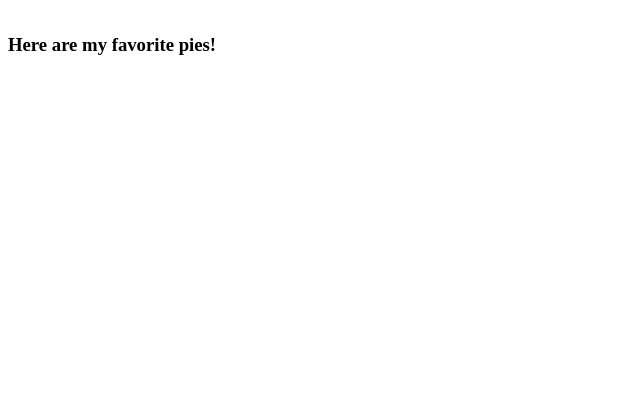
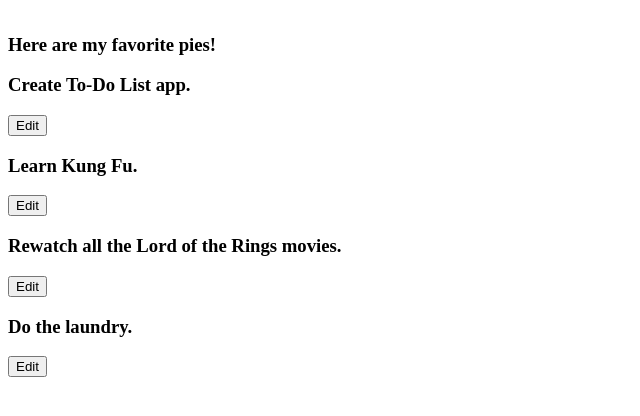
Before and after one commit to markkariuki/meal-tracker, an Angular app: page / in a window 1280 px wide. Shown: the top 416 px of the page, without its empty margins (0-640 px from the left). Built offline with nearby package versions, Linux system fonts and the light colour scheme.

Commit message:
add change to the file

```diff
--- a/src/app/app.component.html
+++ b/src/app/app.component.html
@@ -1,15 +1,10 @@
 <!--The content below is only a placeholder and can be replaced.-->
 <h1>{{title}}</h1>
-<app-meal-lists></app-meal-lists>
-<div *ngIf="selectedTask">
-    <h1>Edit Task</h1>
-    <div>
-      <label>Enter Task Description:</label>
-      <input [(ngModel)]="selectedTask.description">
-    </div>
-    <div>
-      <label>Enter Task ID:</label>
-      <input [(ngModel)]="selectedTask.id">
-      <button (click)="finishedEditing()">Done</button>
-    </div>
-  </div>
+<app-meal-lists
+[childTaskList]="masterTaskList"
+   (clickSender)="showDetails($event)"
+></app-meal-lists>
+<app-edit-meals
+    [childSelectedTask]="selectedTask"
+    (doneClickedSender)="finishedEditing()"
+></app-edit-meals>
--- a/src/app/edit-meals/edit-meals.component.html
+++ b/src/app/edit-meals/edit-meals.component.html
@@ -0,0 +1,12 @@
+<div *ngIf="selectedTask">
+      <h1>Edit Task</h1>
+      <div>
+        <label>Enter Task Description:</label>
+        <input [(ngModel)]="selectedTask.description">
+      </div>
+      <div>
+        <label>Enter Task ID:</label>
+        <input [(ngModel)]="selectedTask.id">
+        <button (click)="finishedEditing()">Done</button>
+      </div>
+    </div>
--- a/src/app/edit-meals/edit-meals.component.ts
+++ b/src/app/edit-meals/edit-meals.component.ts
@@ -1,12 +1,16 @@
-import { Component, OnInit } from '@angular/core';
-
+import { Component, Input, Output, EventEmitter, OnInit } from '@angular/core';
+import { Task } from '../meal.model';
 @Component({
   selector: 'app-edit-meals',
   templateUrl: './edit-meals.component.html',
   styleUrls: ['./edit-meals.component.css']
 })
 export class EditMealsComponent implements OnInit {
-
+ @Input() childSelectedTask: Task;
+ @Output() doneClickedSender = new EventEmitter();
+ doneClicked() {
+   this.doneClickedSender.emit();
+ }
   constructor() { }
 
   ngOnInit() {
--- a/src/app/meal-lists/meal-lists.component.html
+++ b/src/app/meal-lists/meal-lists.component.html
@@ -1,5 +1,5 @@
 <h3>Here are my favorite pies!</h3>
 <div *ngFor="let currentTask of childTaskList">
-      <h3>{{ currentTask.description }}</h3>
-      <button (click)="editButtonHasBeenClicked(currentTask)">Edit</button>
-    </div>
+     <h3>{{ currentTask.description }}</h3>
+     <button (click)="editButtonHasBeenClicked(currentTask)">Edit</button>
+   </div>
--- a/src/app/meal-lists/meal-lists.component.ts
+++ b/src/app/meal-lists/meal-lists.component.ts
@@ -1,4 +1,4 @@
-import { Component, Input, Output, EventEmitter } from '@angular/core';
+import { Component, Input, Output, EventEmitter, OnInit } from '@angular/core';
 import { Task } from '../meal.model';
 
 @Component({
@@ -7,5 +7,14 @@ import { Task } from '../meal.model';
   styleUrls: ['./meal-lists.component.css']
 })
 export class MealListsComponent implements OnInit {
-    @Input() childTaskList: Task[];
+  @Input() childTaskList: Task[];
+  @Output() clickSender = new EventEmitter();
+  editButtonHasBeenClicked(taskToEdit: Task) {
+    this.clickSender.emit(taskToEdit);
   }
+
+  constructor(){}
+
+  ngOnInit(){}
+
+}
```
